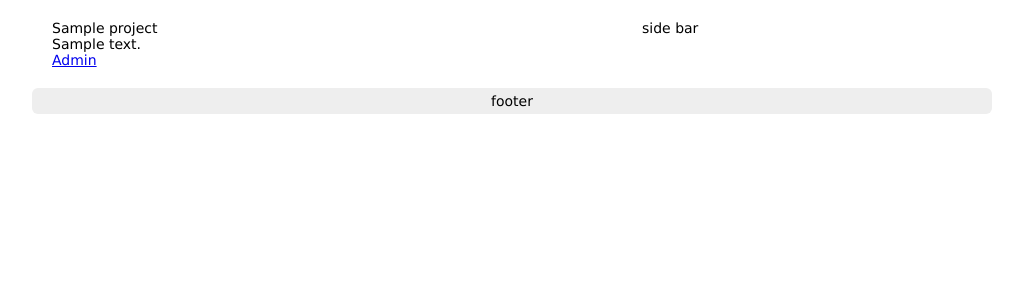
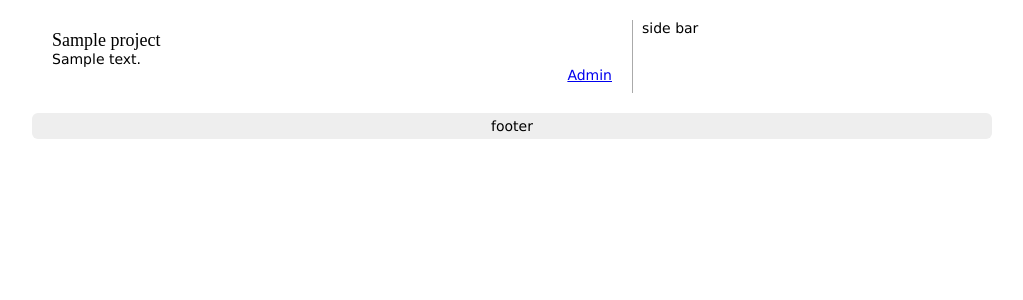
Before and after one commit to harryxu/gitube, a Django app: a page that uses gitube/templates/project/view_project.html in a window 1280 px wide. Shown: the part 40-340 px from the top of the page, without its empty margins (128-1151 px from the left). Run offline with Django 3.2, Linux system fonts and the light colour scheme; tables that the repository leaves empty hold one stand-in row (values such as "Sample post"); parts of the project's set-up code (start-up, migrations or seed data) failed here and were passed over; some libraries are stand-ins or nearby versions.

Commit message:
style adjust

```diff
--- a/gitube/static/style.css
+++ b/gitube/static/style.css
@@ -41,14 +41,24 @@ margin:20px 0;
 
 /* -----------------content--------------------- */
 #content {
-padding-left: 20px;
-width: 560;
+    padding: 10px 20px;
+    width: 560px;
     float: left;
+    border-right:thin solid #AAAAAA;
 }
 
-table th{
+h1.title {
+    font: 18px bold;
+}
+
+ul.action li {
+    float: right;
+}
+
+table th {
     vertical-align: top;
 }
+
 th, td{
     padding: 5px;
 }
--- a/gitube/templates/project/view_project.html
+++ b/gitube/templates/project/view_project.html
@@ -2,7 +2,7 @@
 {% load i18n %}
 
 {% block content %}
-<h1>{{ project.name }}</h1>
+<h1 class="title">{{ project.name }}</h1>
 <div class="project-desc">{{ project.description }}</div>
 <ul class="action">
     <li><a href="{% url edit_project project.slug %}">{% trans "Admin" %}</a></li>
```
Lines whose indentation alone changed are shown as unchanged.
